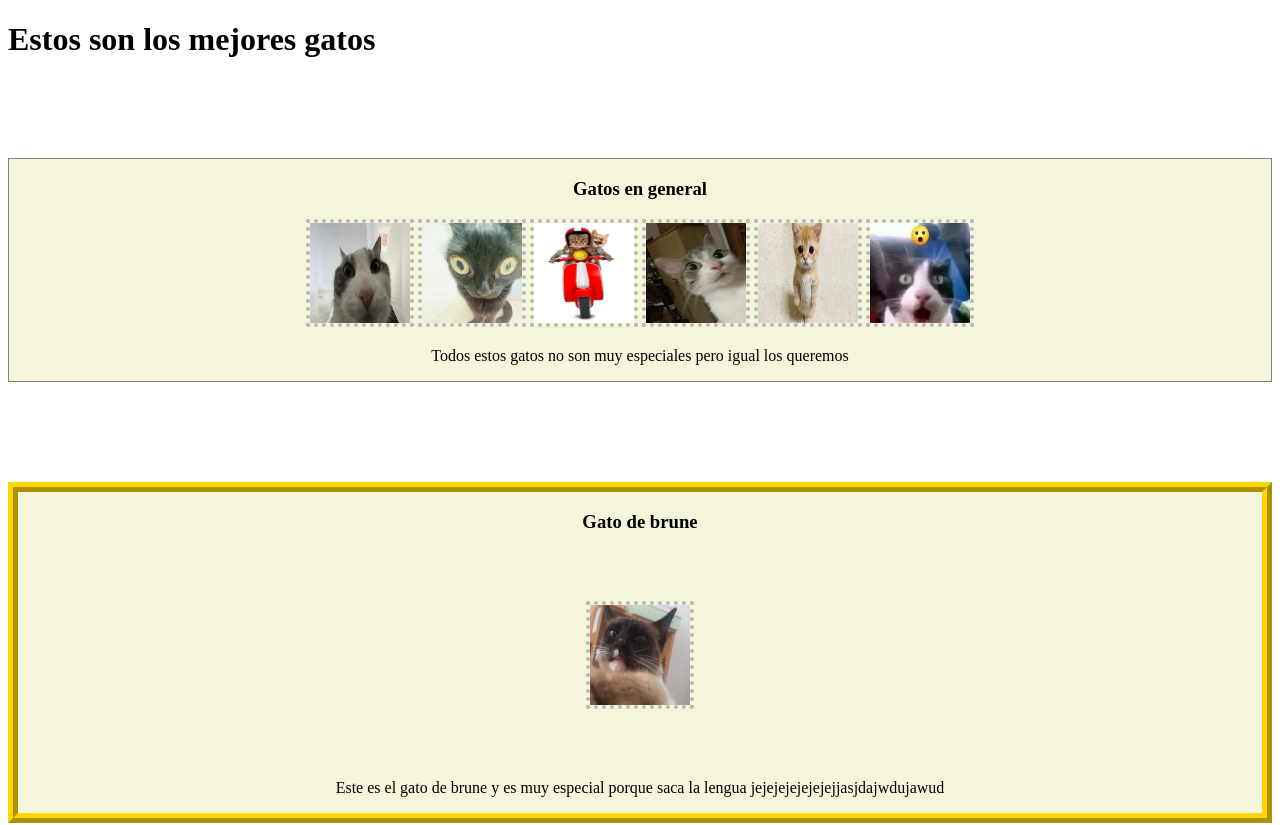
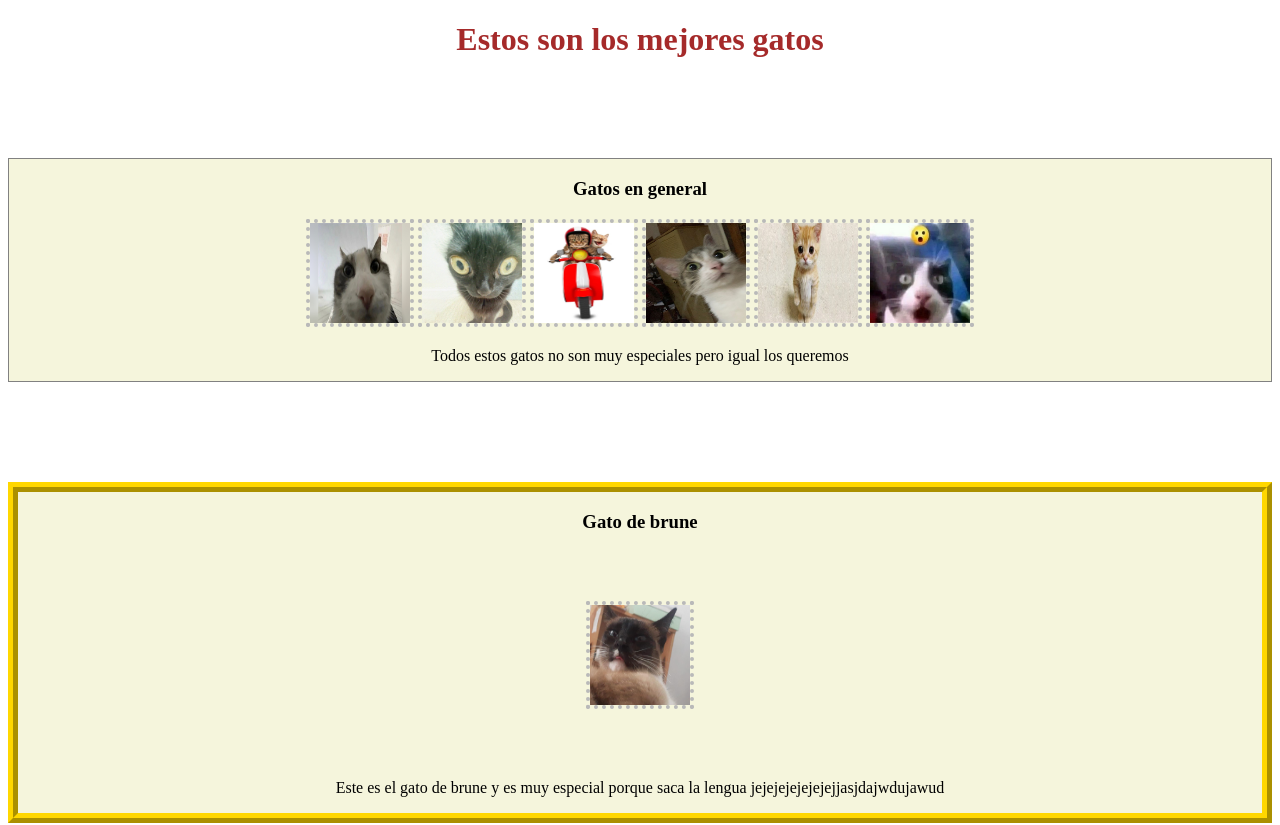
Before and after one commit to Luchiwis/pseudoselectores, a plain HTML site: page index.html in a window 1280 px wide. Shown: the top 825 px of the page. Drawn offline with Linux system fonts and the light colour scheme.

Commit message:
cambiado el titulo

```diff
--- a/style.css
+++ b/style.css
@@ -1,3 +1,8 @@
+h1{
+    text-align: center;
+    color: brown;
+}
+
 img{
     width: 100px;
     height: 100px;
```
